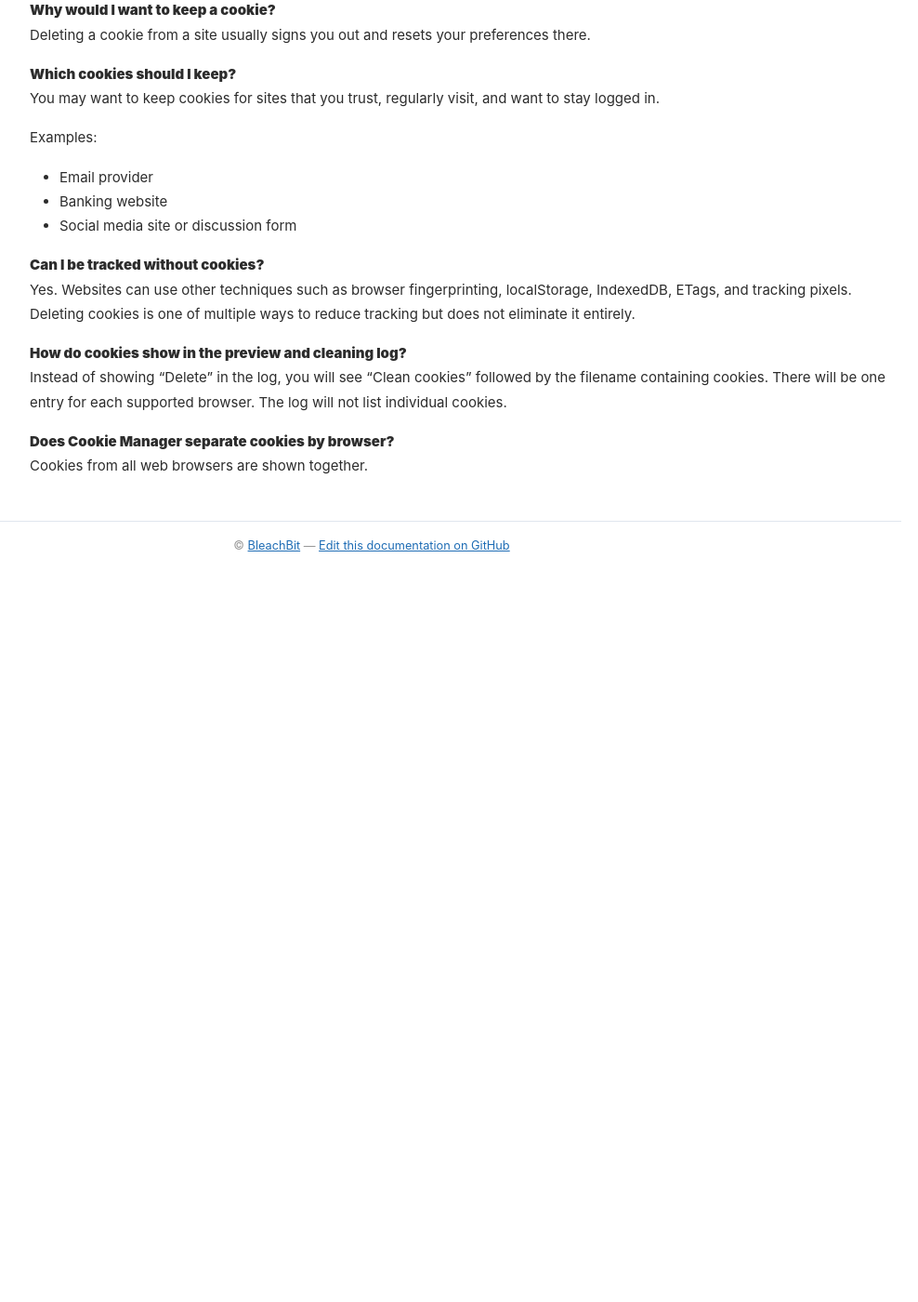
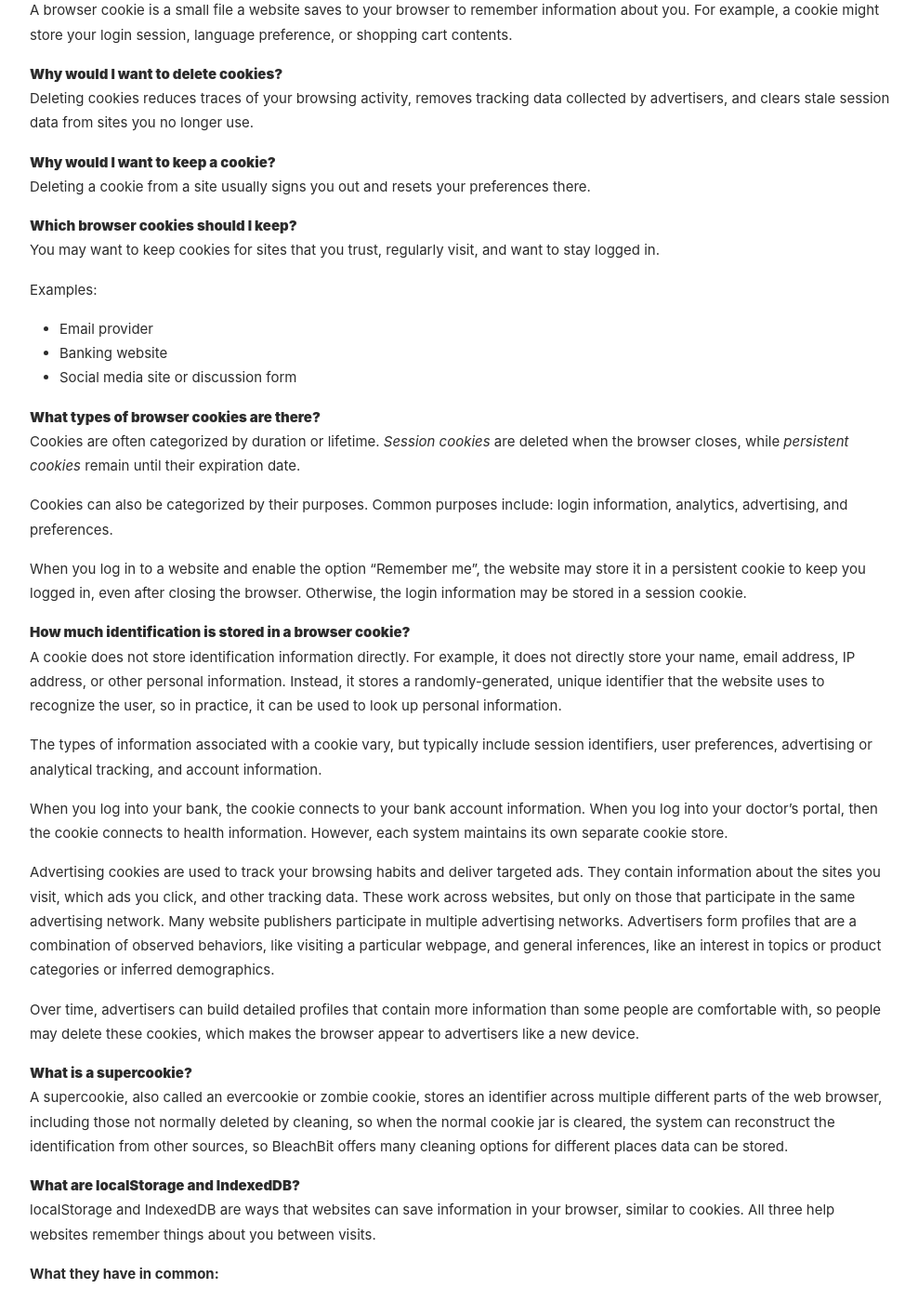
Before and after one commit to bleachbit/docs, a Jekyll site: the page built from _posts/2026-03-18-cookie-manager.md, in a window 1280 px wide and 1400 px high, scrolled down 5119 px. Shown: the whole window at 93% size, without its empty margins (240-1228 px from the left). Built offline with Jekyll 4.4.1, drawn with Linux system fonts in a browser that asks for light colours; before the commit the page ends 5749 px from its top, so only the background shows below that; some of the changed text lies outside the part shown.

Commit message:
Expand Cookie Manager
- Add FAQs about cookie identification, types, and storage mechanisms
- Explain localStorage and IndexedDB with comparison table
- Add supercookie definition

```diff
--- a/_posts/2026-03-18-cookie-manager.md
+++ b/_posts/2026-03-18-cookie-manager.md
@@ -7,13 +7,17 @@ category: doc
 date: 2026-03-18 09:47:00
 order: 3
 faqs:
+  - question: How do cookies show in BleachBit's preview and cleaning log?
+    answer: Instead of showing "Delete" in the log, you will see "Clean cookies" followed by the filename containing cookies. There will be one entry for each supported browser. The log will not list individual cookies.
+  - question: Does Cookie Manager separate cookies by browser?
+    answer: Cookies from all web browsers are shown together.
   - question: What is a cookie?
-    answer: A cookie is a small file a website saves to your browser to remember information about you. For example, a cookie might store your login session, language preference, or shopping cart contents.
+    answer: A browser cookie is a small file a website saves to your browser to remember information about you. For example, a cookie might store your login session, language preference, or shopping cart contents.
   - question: Why would I want to delete cookies?
     answer: Deleting cookies reduces traces of your browsing activity, removes tracking data collected by advertisers, and clears stale session data from sites you no longer use.
   - question: Why would I want to keep a cookie?
     answer: Deleting a cookie from a site usually signs you out and resets your preferences there.
-  - question: Which cookies should I keep?
+  - question: Which browser cookies should I keep?
     answer: |
       You may want to keep cookies for sites that you trust, regularly visit, and want to stay logged in.
 
@@ -22,12 +26,47 @@ faqs:
       - Email provider
       - Banking website
       - Social media site or discussion form
+  - question: What types of browser cookies are there?
+    answer: |
+      Cookies are often categorized by duration or lifetime. *Session cookies* are deleted when the browser closes, while *persistent cookies* remain until their expiration date.
+
+      Cookies can also be categorized by their purposes. Common purposes include: login information, analytics, advertising, and preferences.
+
+      When you log in to a website and enable the option "Remember me", the website may store it in a persistent cookie to keep you logged in, even after closing the browser. Otherwise, the login information may be stored in a session cookie.
+  - question: How much identification is stored in a browser cookie?
+    answer: |
+      A cookie does not store identification information directly. For example, it does not directly store your name, email address, IP address, or other personal information. Instead, it stores a randomly-generated, unique identifier that the website uses to recognize the user, so in practice, it can be used to look up personal information.
+
+      The types of information associated with a cookie vary, but typically include session identifiers, user preferences, advertising or analytical tracking, and account information.
+
+      When you log into your bank, the cookie connects to your bank account information. When you log into your doctor's portal, then the cookie connects to health information. However, each system maintains its own separate cookie store.
+
+      Advertising cookies are used to track your browsing habits and deliver targeted ads. They contain information about the sites you visit, which ads you click, and other tracking data. These work across websites, but only on those that participate in the same advertising network. Many website publishers participate in multiple advertising networks. Advertisers form profiles that are a combination of observed behaviors, like visiting a particular webpage, and general inferences, like an interest in topics or product categories or inferred demographics.
+
+      Over time, advertisers can build detailed profiles that contain more information than some people are comfortable with, so people may delete these cookies, which makes the browser appear to advertisers like a new device.
+  - question: What is a supercookie?
+    answer: A supercookie, also called an evercookie or zombie cookie, stores an identifier across multiple different parts of the web browser, including those not normally deleted by cleaning, so when the normal cookie jar is cleared, the system can reconstruct the identification from other sources, so BleachBit offers many cleaning options for different places data can be stored.
+  - question: What are localStorage and IndexedDB?
+    answer: |
+      localStorage and IndexedDB are ways that websites can save information in your browser, similar to cookies. All three help websites remember things about you between visits.
+
+      **What they have in common:**
+
+      - They store data on your computer, not on the website's server
+      - The data stays even after you close your browser
+      - Websites can use them to keep you logged in or remember your preferences
+
+      **How they differ:**
+
+      | | Cookies | localStorage | IndexedDB |
+      |---|---------|--------------|-----------|
+      | How much can be stored | Very little | More | Much more |
+      | Sent to website automatically | Yes | No | No |
+      | Common uses | Logins, tracking | Saving settings | Storing files for offline use |
+
+      In BleachBit version 5.1.2 and later, use the *Site data* category to clear localStorage and IndexedDB data. The selections in the Cookie Manager do not apply to them.
   - question: Can I be tracked without cookies?
-    answer: Yes. Websites can use other techniques such as browser fingerprinting, localStorage, IndexedDB, ETags, and tracking pixels. Deleting cookies is one of multiple ways to reduce tracking but does not eliminate it entirely.
-  - question: How do cookies show in the preview and cleaning log?
-    answer: Instead of showing "Delete" in the log, you will see "Clean cookies" followed by the filename containing cookies. There will be one entry for each supported browser. The log will not list individual cookies.
-  - question: Does Cookie Manager separate cookies by browser?
-    answer: Cookies from all web browsers are shown together.
+    answer: Yes. Websites can use other techniques such as browser fingerprinting, localStorage, IndexedDB, ETags, and tracking pixels. Deleting browser cookies is one of multiple ways to reduce tracking but does not eliminate it entirely.
 ---
 
 *New in BleachBit 5.1.0*
```
